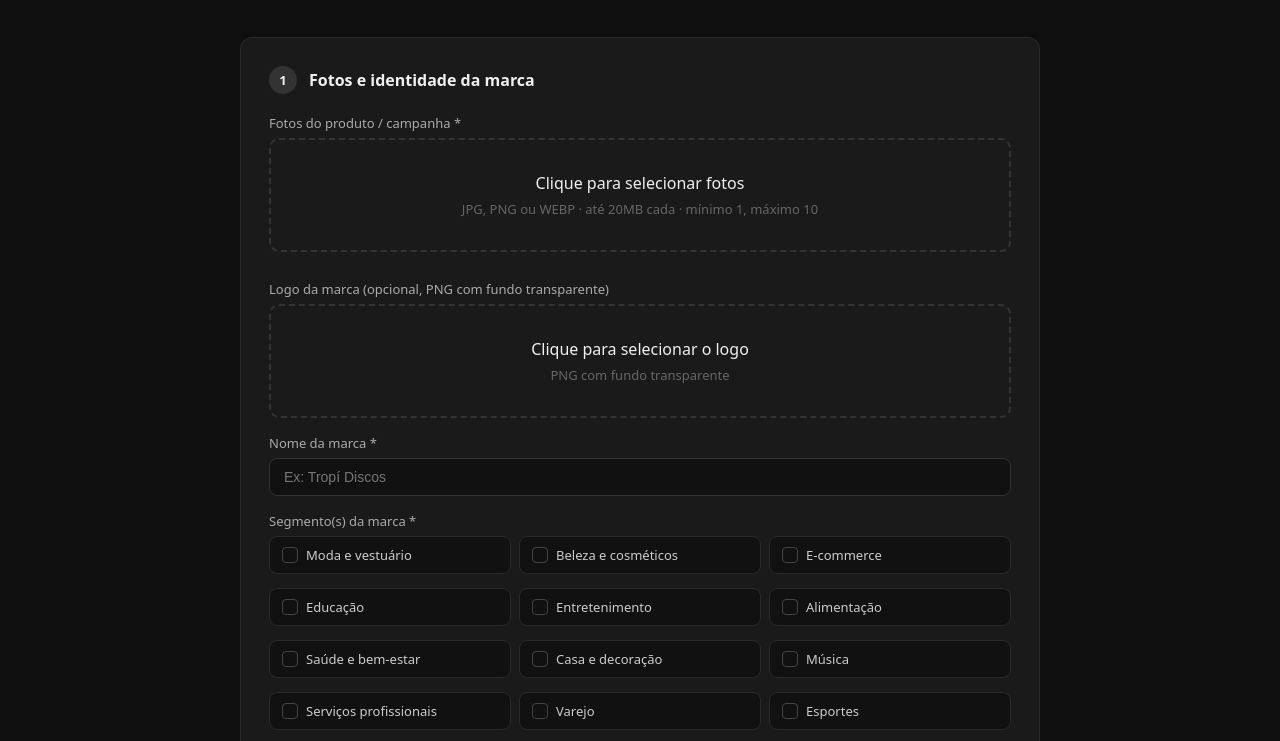
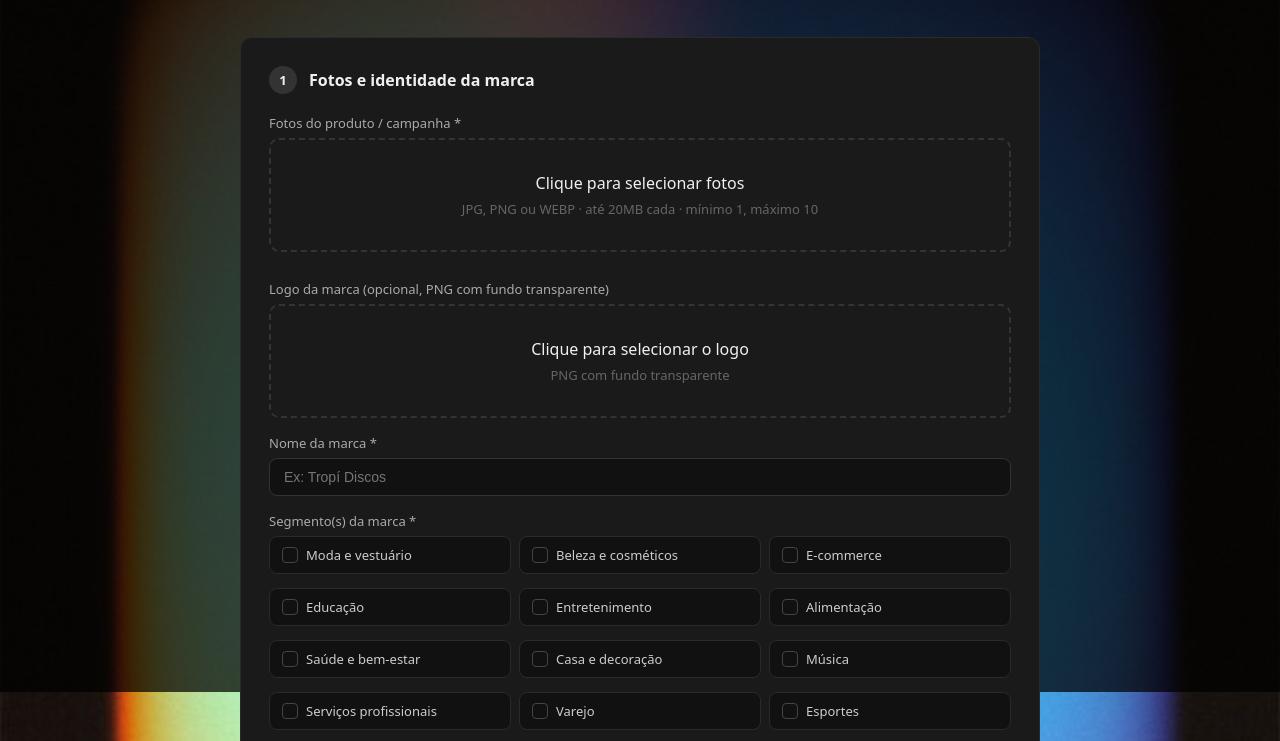
Before and after one commit to lucaslanzoni/ads-manager, a plain HTML site: page index.html in a window 1280 px wide. Shown: the part 108-849 px from the top of the page. Drawn offline with Linux system fonts and the light colour scheme.

Commit message:
feat: imagem de fundo com overlay escuro

```diff
--- a/index.html
+++ b/index.html
@@ -9,11 +9,22 @@
 
     body {
       font-family: system-ui, -apple-system, sans-serif;
-      background: #0f0f0f;
+      background: #0f0f0f url('bg.jpeg') center center / cover fixed;
       color: #f0f0f0;
       min-height: 100vh;
       padding: 40px 20px;
     }
+
+    body::before {
+      content: '';
+      position: fixed;
+      inset: 0;
+      background: rgba(0,0,0,0.72);
+      z-index: 0;
+      pointer-events: none;
+    }
+
+    .container { position: relative; z-index: 1; }
 
     .container { max-width: 800px; margin: 0 auto; }
 
```
Also changed, not shown: bg.jpeg (added).
